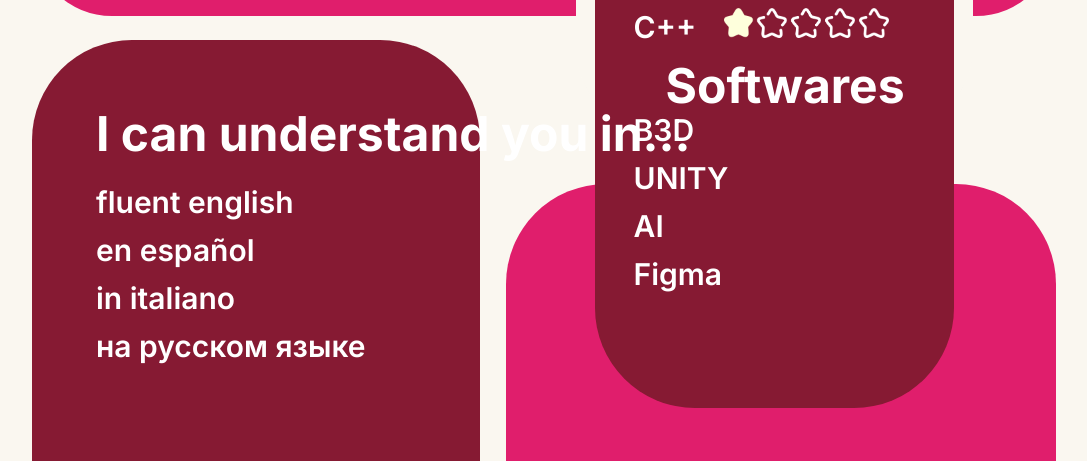
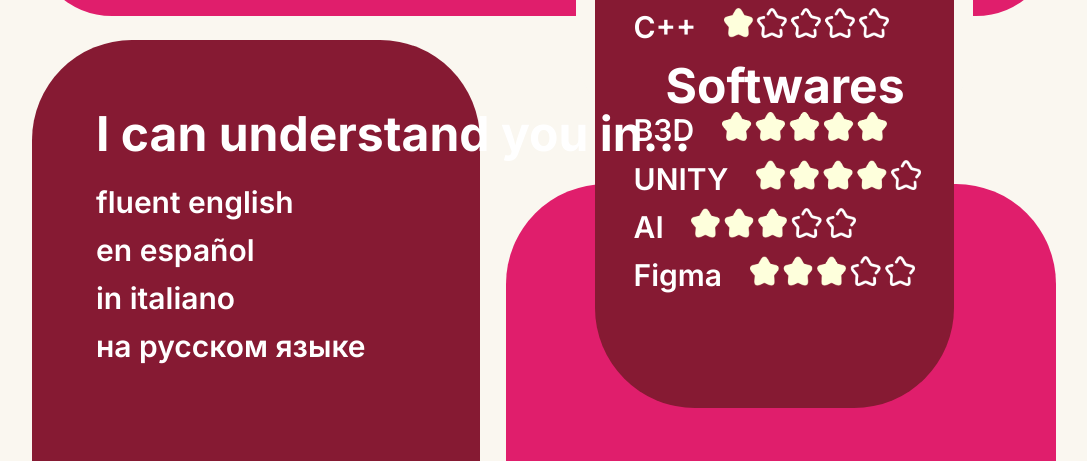
Before and after one commit to aanteque/GBDA228---Final, a plain HTML site: page index.html in a window 1280 px wide. Shown: the part 776-1237 px from the top of the page, without its empty margins (96-1183 px from the left). Drawn offline with Linux system fonts and the light colour scheme; a web font is replaced by a local one.

Commit message:
MIAWOAMWIAMOWMIAOW

```diff
--- a/index.html
+++ b/index.html
@@ -519,13 +519,15 @@
 <h2 class="nameHeader4">Softwares</h2>
 
 
-<p class="textHeader5">B3D</p>
 
-<p class="textHeader6">UNITY</p>
 
-<p class="textHeader7">AI</p>
+<p class="textHeader5">B3D<img src="stars5.png" alt="4/5 stars" width="30%" height="1%" style="vertical-align: center; margin-left:5%;"></p>
 
-<p class="textHeader8">Figma</p>
+<p class="textHeader6">UNITY<img src="stars4.png" alt="4/5 stars" width="30%" height="1%" style="vertical-align: center; margin-left:5%;"></p>
+
+<p class="textHeader7">AI<img src="stars3.png" alt="4/5 stars" width="30%" height="1%" style="vertical-align: center; margin-left:5%;"></p>
+
+<p class="textHeader8">Figma<img src="stars3.png" alt="4/5 stars" width="30%" height="1%" style="vertical-align: center; margin-left:5%;"></p>
 
 <h2 class="nameHeader5">I can understand you in...</h2>
 
```
